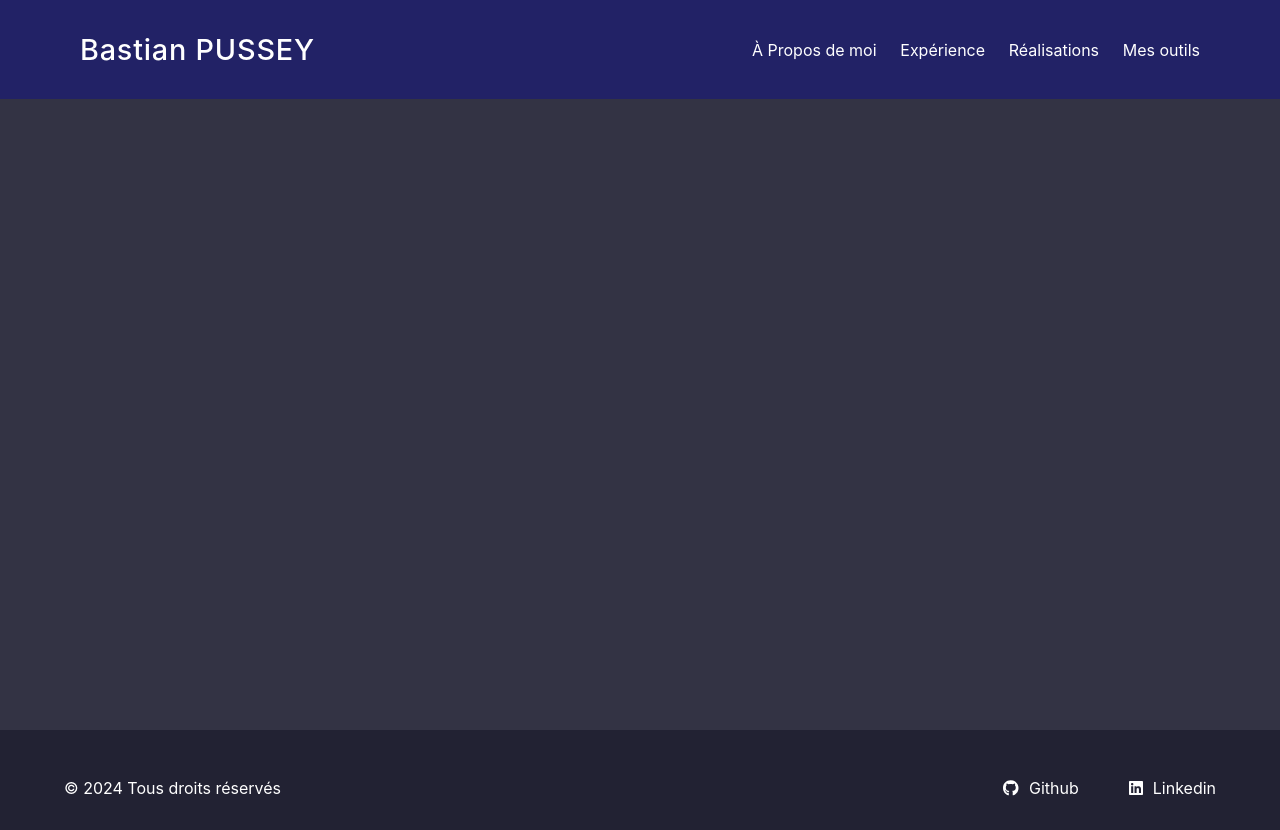
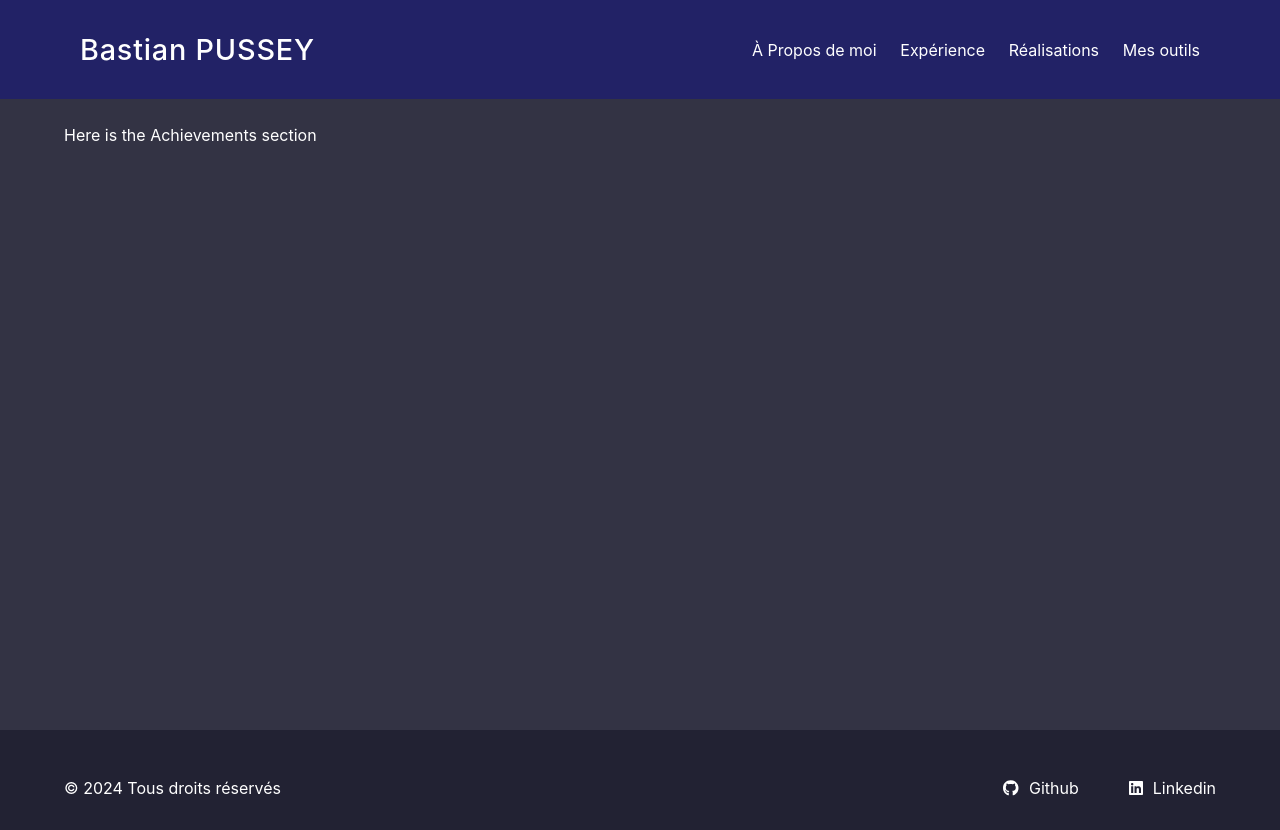
Before and after one commit to BastianGH/Portfolio, a React (Create React App) app in the folder frontend/: page /achievements in a window 1280 px wide. Built offline with nearby package versions, Linux system fonts and the light colour scheme.

Commit message:
Mise en place des diverses pages

```diff
--- a/frontend/src/Layout/Header/Header.js
+++ b/frontend/src/Layout/Header/Header.js
@@ -16,7 +16,7 @@ function Header() {
             <NavLink to="experience">Expérience</NavLink>
           </li>
           <li>
-            <NavLink to="realisations">Réalisations</NavLink>
+            <NavLink to="achievements">Réalisations</NavLink>
           </li>
           <li>
             <NavLink to="tools">Mes outils</NavLink>
--- /dev/null
+++ b/frontend/src/pages/About/About.js
@@ -0,0 +1,5 @@
+import React from "react";
+
+export const About = () => {
+  return <div>Here is the about section</div>;
+};
--- /dev/null
+++ b/frontend/src/pages/Achievements/Achievements.js
@@ -0,0 +1,5 @@
+import React from "react";
+
+export const Achievements = () => {
+  return <div>Here is the Achievements section</div>;
+};
--- /dev/null
+++ b/frontend/src/pages/Achievements/Details.js
@@ -0,0 +1,5 @@
+import React from "react";
+
+export const Details = () => {
+  return <div>Here is the Details section</div>;
+};
--- /dev/null
+++ b/frontend/src/pages/Tools/Tools.js
@@ -0,0 +1,5 @@
+import React from "react";
+
+export const Tools = () => {
+  return <div>Here is the Tools section</div>;
+};
--- a/frontend/src/pages/index.js
+++ b/frontend/src/pages/index.js
@@ -1,2 +1,6 @@
 export { Home } from "./Home/Home";
 export { Experience } from "./Experience/Experience";
+export { Achievements } from "./Achievements/Achievements";
+export { Details } from "./Achievements/Details";
+export { Tools } from "./Tools/Tools";
+export { About } from "./About/About";
--- a/frontend/src/routes/index.js
+++ b/frontend/src/routes/index.js
@@ -1,5 +1,12 @@
 import { Routes, Route } from "react-router-dom";
-import { Home, Experience } from "../pages";
+import {
+  Home,
+  Experience,
+  Achievements,
+  Details,
+  Tools,
+  About,
+} from "../pages";
 
 function Routing() {
   return (
@@ -7,6 +14,10 @@ function Routing() {
       <Routes>
         <Route path="/" element={<Home />} />
         <Route path="/experience" element={<Experience />} />
+        <Route path="/achievements" element={<Achievements />} />
+        <Route path="/achievements/:id" element={<Details />} />
+        <Route path="/tools" element={<Tools />} />
+        <Route path="/about" element={<About />} />
       </Routes>
     </>
   );
```
